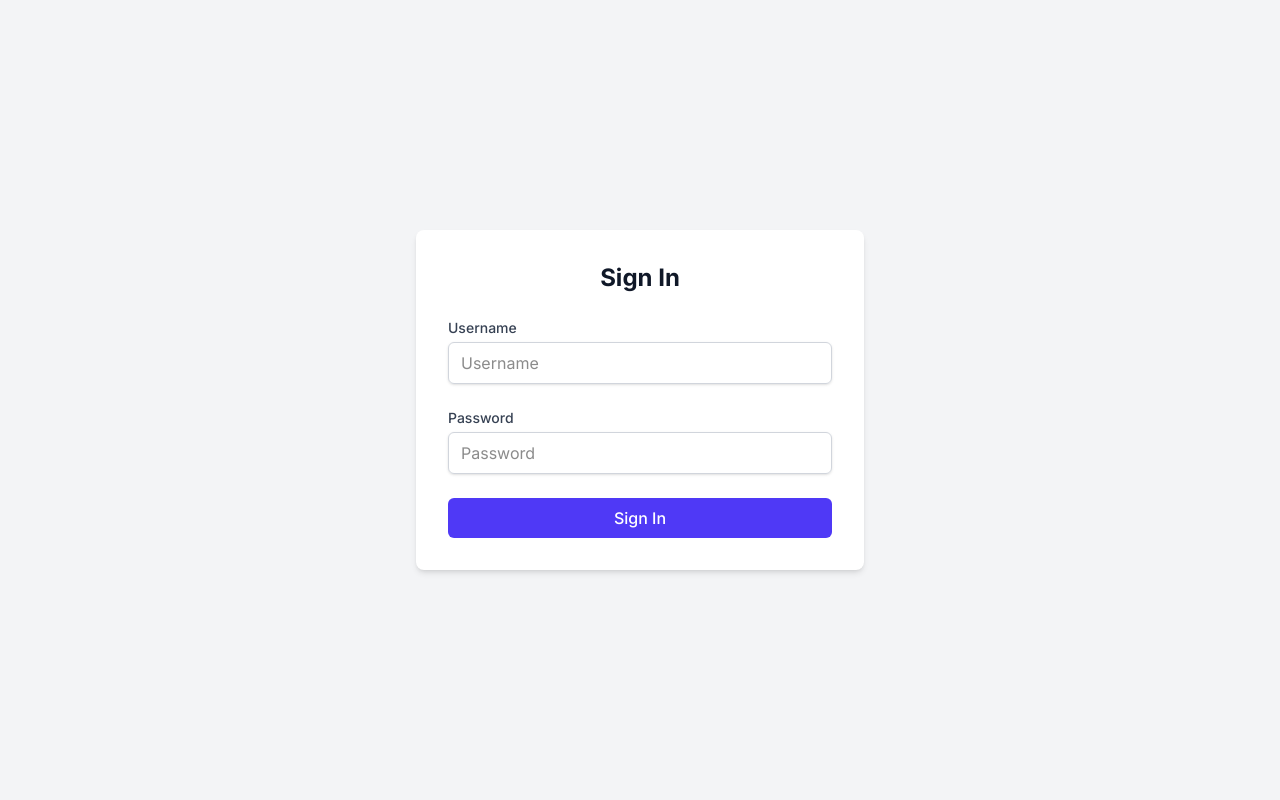
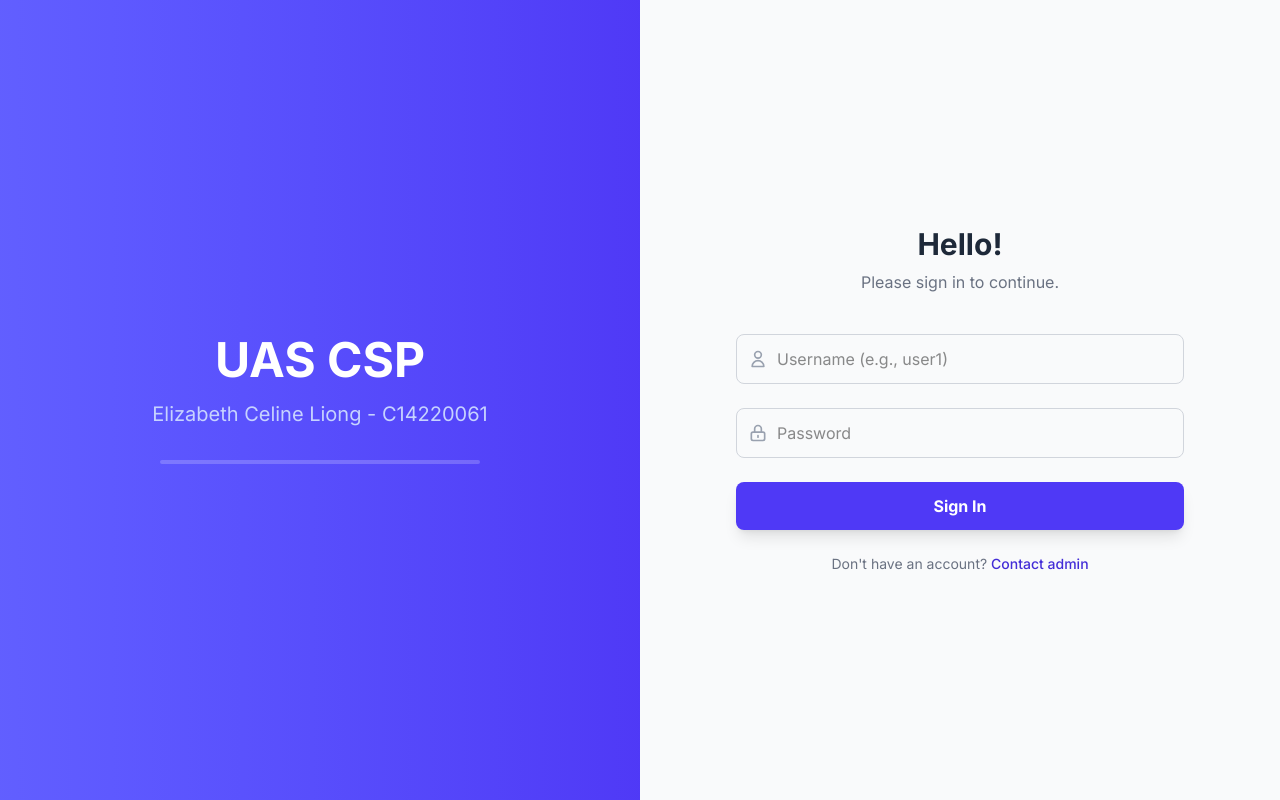
Before and after one commit to elizabethceline/uas_csp_c14220061, a Next.js app: page /signin in a window 1280 px wide. Built offline with nearby package versions, Linux system fonts and the light colour scheme.

Commit message:
fix: ui sign in

```diff
--- a/app/(auth)/signin/page.tsx
+++ b/app/(auth)/signin/page.tsx
@@ -6,6 +6,19 @@ import axios from 'axios';
 import Cookies from 'js-cookie';
 import toast from 'react-hot-toast';
 import type { User } from '../../../lib/types';
+
+const UserIcon = () => (
+    <svg xmlns="http://www.w3.org/2000/svg" className="h-5 w-5 text-gray-400" fill="none" viewBox="0 0 24 24" stroke="currentColor">
+        <path strokeLinecap="round" strokeLinejoin="round" strokeWidth={2} d="M16 7a4 4 0 11-8 0 4 4 0 018 0zM12 14a7 7 0 00-7 7h14a7 7 0 00-7-7z" />
+    </svg>
+);
+
+const LockIcon = () => (
+    <svg xmlns="http://www.w3.org/2000/svg" className="h-5 w-5 text-gray-400" fill="none" viewBox="0 0 24 24" stroke="currentColor">
+        <path strokeLinecap="round" strokeLinejoin="round" strokeWidth={2} d="M12 15v2m-6 4h12a2 2 0 002-2v-6a2 2 0 00-2-2H6a2 2 0 00-2 2v6a2 2 0 002 2zm10-10V7a4 4 0 00-8 0v4h8z" />
+    </svg>
+);
+
 
 export default function SignInPage() {
     const [username, setUsername] = useState<string>('');
@@ -16,7 +29,7 @@ export default function SignInPage() {
     const handleSubmit = async (e: React.FormEvent<HTMLFormElement>) => {
         e.preventDefault();
         if (!username || !password) {
-            toast.error('Username dan password tidak boleh kosong.');
+            toast.error('Username and password cannot be empty.');
             return;
         }
 
@@ -29,72 +42,92 @@ export default function SignInPage() {
             const user = response.data[0];
 
             if (user) {
-                toast.success('Login berhasil!');
+                toast.success(`Welcome back, ${user.username}!`);
                 const userData = { id: user.id, username: user.username, role: user.role };
                 Cookies.set('user-data', JSON.stringify(userData), { expires: 1 });
                 router.push('/dashboard');
                 router.refresh();
             } else {
-                toast.error('Username atau password salah.');
+                toast.error('Incorrect username or password.');
             }
         } catch (error) {
             console.error('Login error:', error);
-            toast.error('Terjadi kesalahan saat mencoba login.');
+            toast.error('Failed to connect to the server. Please ensure the API server is running.');
         } finally {
             setIsLoading(false);
         }
     };
 
     return (
-        <div className="flex items-center justify-center min-h-screen bg-gray-100">
-            <div className="w-full max-w-md p-8 space-y-6 bg-white rounded-lg shadow-md">
-                <h1 className="text-2xl font-bold text-center text-gray-900">Sign In</h1>
+        <main className="w-full min-h-screen grid grid-cols-1 md:grid-cols-2">
+            <div className="hidden md:flex flex-col justify-center items-center bg-gradient-to-r from-indigo-500 to-indigo-600 text-white p-12">
+                <h1 className="text-5xl font-bold mb-4">UAS CSP</h1>
+                <p className="text-xl text-indigo-200 text-center max-w-sm">
+                    Elizabeth Celine Liong - C14220061
+                </p>
+                <div className="mt-8 w-full max-w-xs h-1 bg-white/20 rounded-full" />
+            </div>
+
+            <div className="flex flex-col justify-center items-center bg-gray-50 p-8">
+                <div className="w-full max-w-md">
+                    <div className="text-center mb-10">
+                        <h2 className="text-3xl font-bold text-gray-800">Hello!</h2>
+                        <p className="text-gray-500 mt-2">Please sign in to continue.</p>
+                    </div>
+
                     <form onSubmit={handleSubmit} className="space-y-6">
-                    <div>
-                        <label
-                            htmlFor="username"
-                            className="block text-sm font-medium text-gray-700"
-                        >
-                            Username
-                        </label>
+                        <div className="relative">
+                            <span className="absolute inset-y-0 left-0 flex items-center pl-3">
+                                <UserIcon />
+                            </span>
                             <input
                                 id="username"
                                 name="username"
                                 type="text"
                                 value={username}
                                 onChange={(e) => setUsername(e.target.value)}
-                            className="w-full px-3 py-2 mt-1 border border-gray-300 rounded-md shadow-sm focus:outline-none focus:ring-indigo-500 focus:border-indigo-500"
-                            placeholder="Username"
+                                className="w-full pl-10 pr-4 py-3 border border-gray-300 rounded-lg bg-gray-50 focus:outline-none focus:ring-2 focus:ring-blue-500 transition-all duration-300"
+                                placeholder="Username (e.g., user1)"
+                                autoComplete="username"
                             />
                         </div>
-                    <div>
-                        <label
-                            htmlFor="password"
-                            className="block text-sm font-medium text-gray-700"
-                        >
-                            Password
-                        </label>
+
+                        <div className="relative">
+                            <span className="absolute inset-y-0 left-0 flex items-center pl-3">
+                                <LockIcon />
+                            </span>
                             <input
                                 id="password"
                                 name="password"
                                 type="password"
                                 value={password}
                                 onChange={(e) => setPassword(e.target.value)}
-                            className="w-full px-3 py-2 mt-1 border border-gray-300 rounded-md shadow-sm focus:outline-none focus:ring-indigo-500 focus:border-indigo-500"
+                                className="w-full pl-10 pr-4 py-3 border border-gray-300 rounded-lg bg-gray-50 focus:outline-none focus:ring-2 focus:ring-blue-500 transition-all duration-300"
                                 placeholder="Password"
+                                autoComplete="current-password"
                             />
                         </div>
+
                         <div>
                             <button
                                 type="submit"
                                 disabled={isLoading}
-                            className="cursor-pointer w-full px-4 py-2 font-medium text-white bg-indigo-600 rounded-md hover:bg-indigo-700 focus:outline-none focus:ring-2 focus:ring-offset-2 focus:ring-indigo-500 disabled:bg-indigo-400"
+                                className="cursor-pointer w-full px-4 py-3 font-bold text-white bg-indigo-600 rounded-lg hover:bg-indigo-700 focus:outline-none focus:ring-2 focus:ring-offset-2 focus:ring-blue-500 disabled:bg-blue-400 disabled:cursor-not-allowed transition-all duration-300 shadow-lg hover:shadow-none"
                             >
                                 {isLoading ? 'Loading...' : 'Sign In'}
                             </button>
                         </div>
                     </form>
+                    <div className="text-center mt-6">
+                        <p className="text-sm text-gray-500">
+                            Don't have an account?{' '}
+                            <a href="mailto:c14220061@john.petra.ac.id?subject=Hi Admin&body=I need an account!" target="_blank" className="font-medium text-indigo-700 hover:underline">
+                                Contact admin
+                            </a>
+                        </p>
                     </div>
                 </div>
+            </div>
+        </main>
     );
 }
```
Lines whose indentation alone changed are shown as unchanged.
